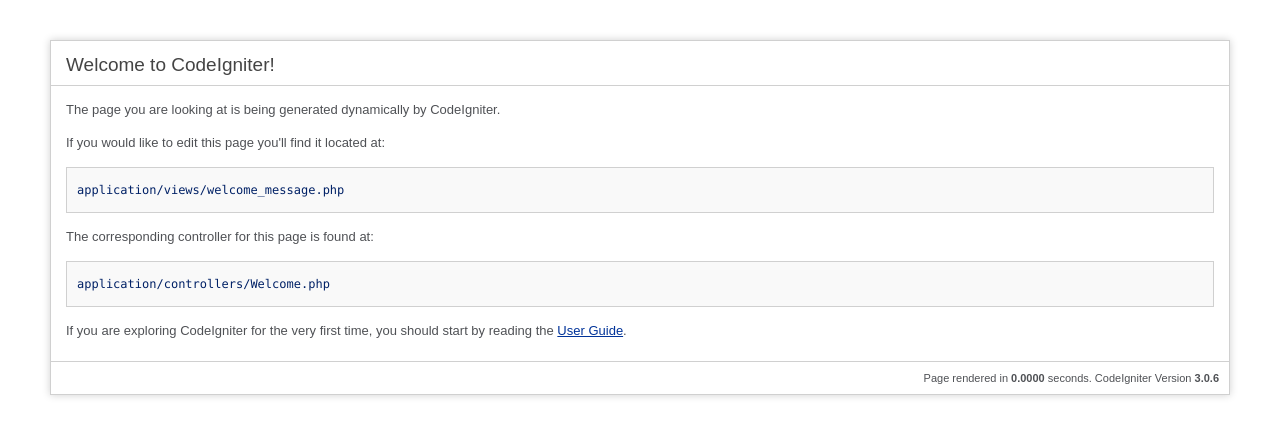
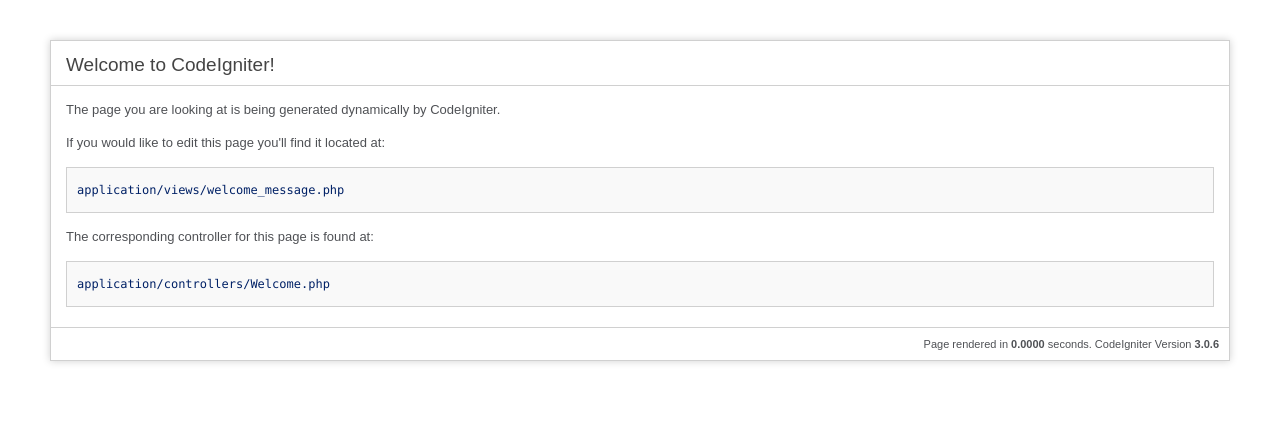
Before and after one commit to saikatharryc/sunnyabhipaul_photography, a CodeIgniter app: page /database/ in a window 1280 px wide. Shown: the top 437 px of the page. Run offline with CodeIgniter, Linux system fonts and the light colour scheme.

Commit message:
updated welcome message .user_guide problem removed

```diff
--- a/application/views/welcome_message.php
+++ b/application/views/welcome_message.php
@@ -4,7 +4,7 @@ defined('BASEPATH') OR exit('No direct script access allowed');
 <html lang="en">
 <head>
 	<meta charset="utf-8">
-	<title>Welcome to CodeIgniter</title>
+	<title>Welcome to CodeIgniter  by saikat</title>
 
 	<style type="text/css">
 
@@ -79,7 +79,7 @@ defined('BASEPATH') OR exit('No direct script access allowed');
 		<p>The corresponding controller for this page is found at:</p>
 		<code>application/controllers/Welcome.php</code>
 
-		<p>If you are exploring CodeIgniter for the very first time, you should start by reading the <a href="user_guide/">User Guide</a>.</p>
+
 	</div>
 
 	<p class="footer">Page rendered in <strong>{elapsed_time}</strong> seconds. <?php echo  (ENVIRONMENT === 'development') ?  'CodeIgniter Version <strong>' . CI_VERSION . '</strong>' : '' ?></p>
```
